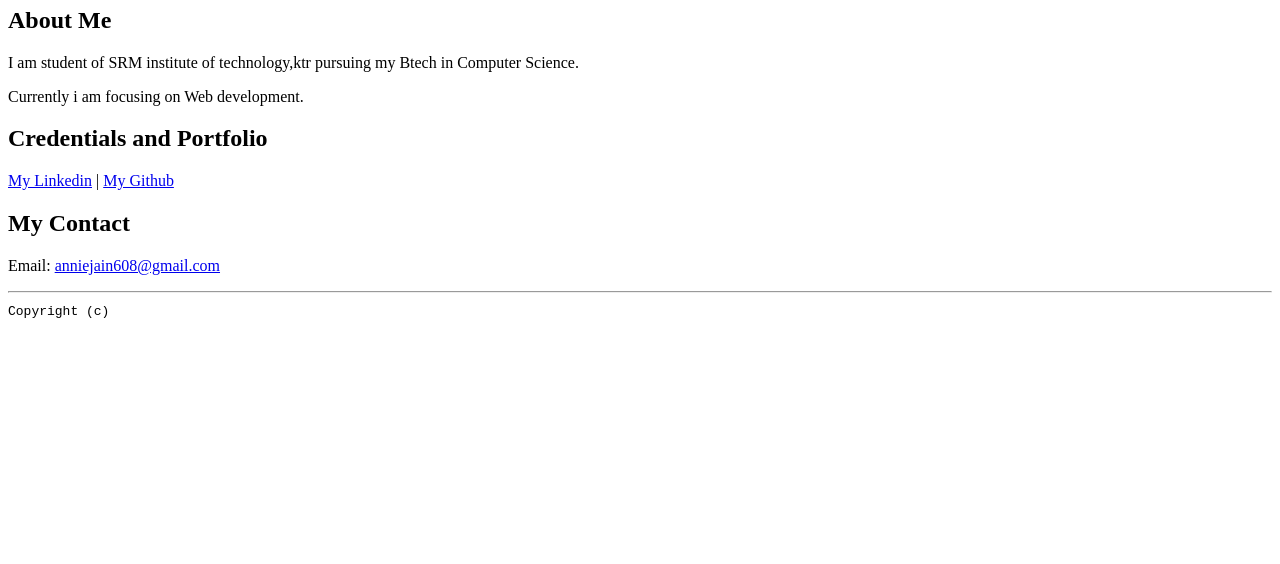
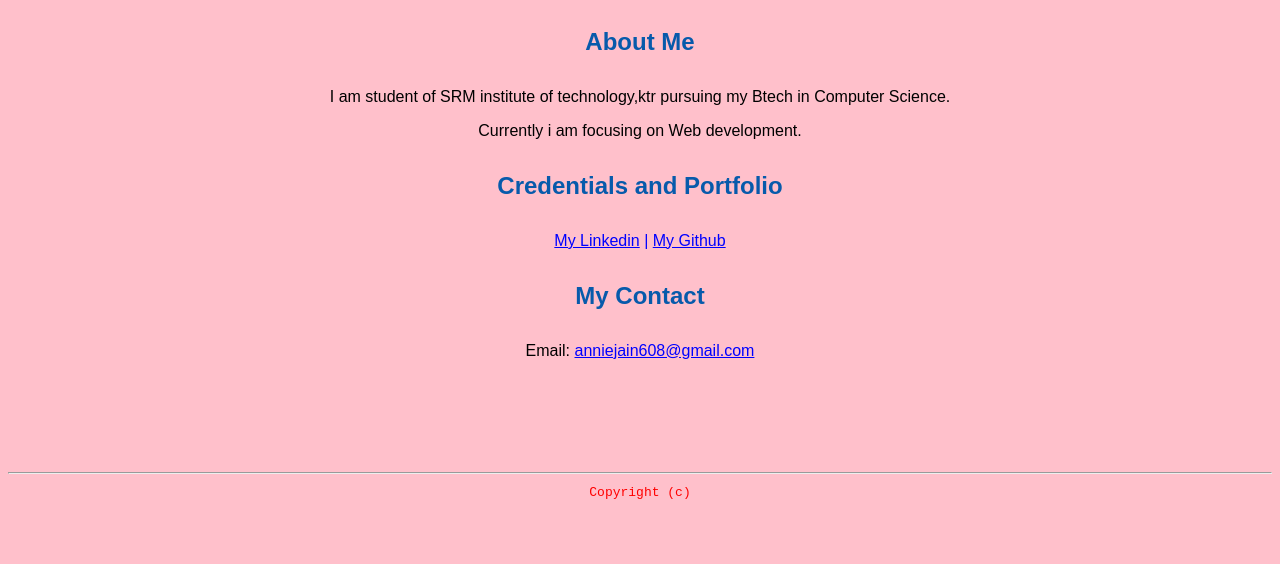
Before and after one commit to Annie-jain/Annie-jain.github.io, a plain HTML site: page index.html in a window 1280 px wide. Shown: the part 273-837 px from the top of the page. Before the commit the page ends 800 px from the top, so only its background shows below. Drawn offline with Linux system fonts and the light colour scheme; files that its build step writes are made by us from their sources; files whose address does not match are found by name.

Commit message:
Update index.html

```diff
--- a/index.html
+++ b/index.html
@@ -2,7 +2,7 @@
 <html>
    <header>
      <title>Annie jain</title>
-     <link rel="stylesheet" href="portfolio\index.css">
+     <link rel="stylesheet" href="index.css">
      <link rel="FaviconIcon" href="favicon.ico" type="image/x-icon">
      <link rel="shortcut" href="favicon.ico" type="image/x-icon">
      <meta name="viewport" content="width=device-width, initial-scale= 1, shrink-to-fit=no" >
```
